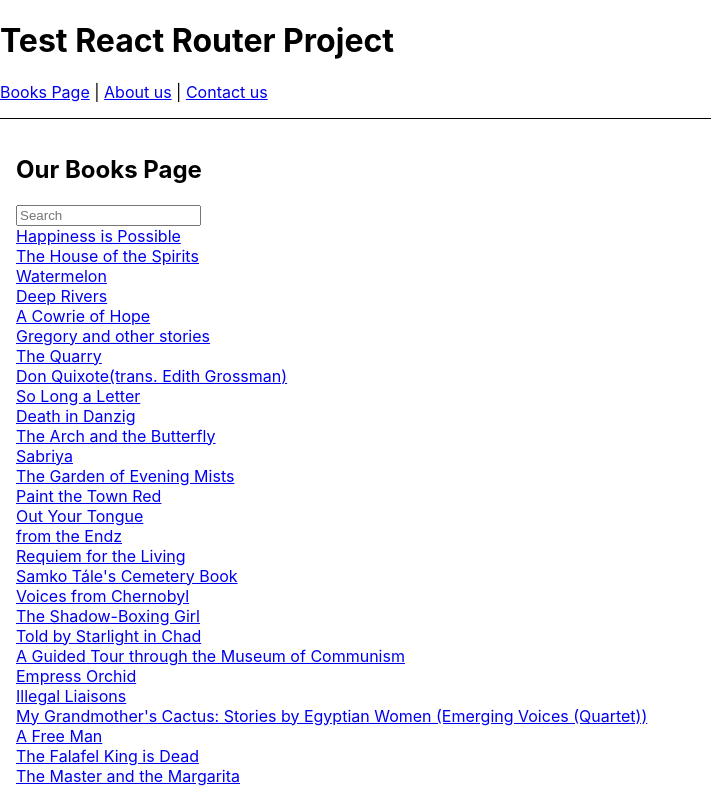
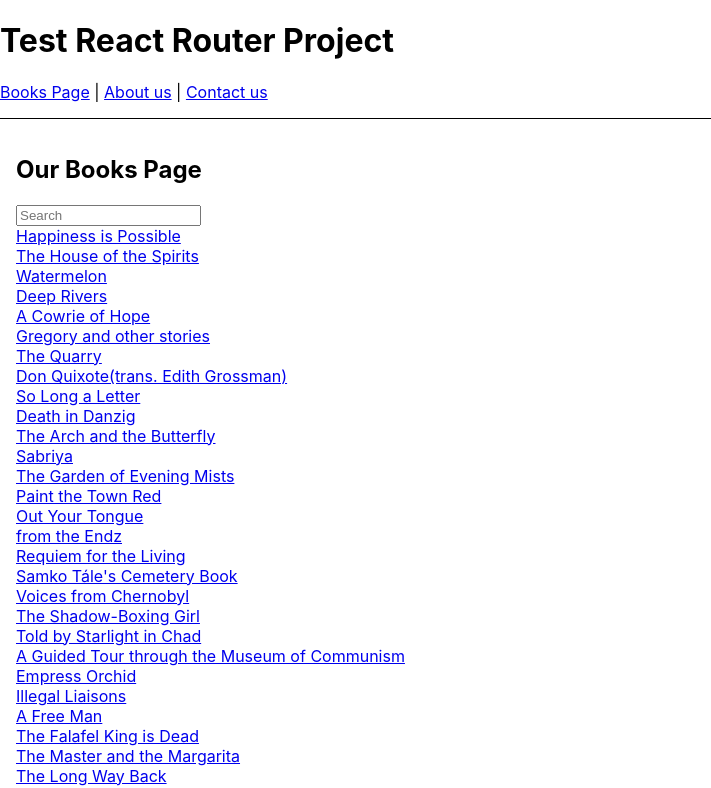
Before and after one commit to arianXdev/react-router-test-app, a React (Create React App) app: page /books in a window 1280 px wide. Shown: the top 788 px of the page, without its empty margins (0-711 px from the left). Built offline with nearby package versions, Linux system fonts and the light colour scheme.

Commit message:
refactor: deleted one of the books in data.js

```diff
--- a/src/data/data.js
+++ b/src/data/data.js
@@ -216,15 +216,6 @@ const books = [
 		},
 	},
 	{
-		id: "rec3hAfPEV2K07trD",
-		fields: {
-			Title: "My Grandmother's Cactus: Stories by Egyptian Women (Emerging Voices (Quartet)) ",
-			Author: "Marilyn Booth",
-			Country: "Egypt",
-			Amazon_Link: "https://www.amazon.com/My-Grandmothers-Cactus-Stories-Egyptian/dp/0704326493?tag=pueblocolab-20",
-		},
-	},
-	{
 		id: "rec3k0WupWUd0Y0KP",
 		fields: {
 			Title: "A Free Man",
```
